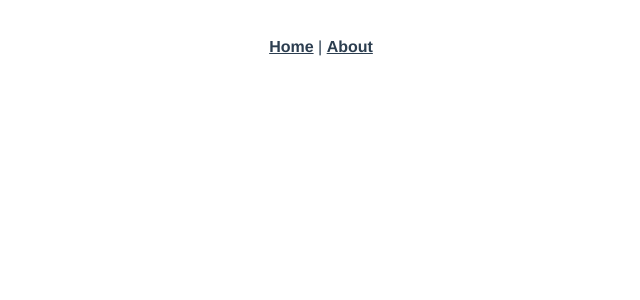
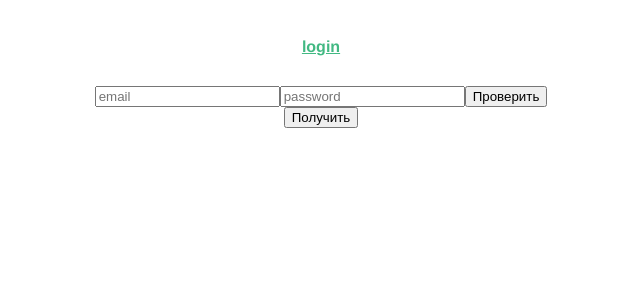
Before and after one commit to Fejoni/ai-front, a Vue app: page /login in a window 1280 px wide. Before the commit this address had no page. Shown: the top 300 px of the page, without its empty margins (319-959 px from the left). Built offline with nearby package versions, Linux system fonts and the light colour scheme.

Commit message:
start front

```diff
--- a/package.json
+++ b/package.json
@@ -7,8 +7,10 @@
     "build": "vue-cli-service build"
   },
   "dependencies": {
+    "axios": "^0.27.2",
     "core-js": "^3.8.3",
     "vue": "^3.2.13",
+    "vue-axios": "^3.4.1",
     "vue-router": "^4.0.3",
     "vuex": "^4.0.0"
   },
--- a/src/App.vue
+++ b/src/App.vue
@@ -1,7 +1,6 @@
 <template>
   <nav>
-    <router-link to="/">Home</router-link> |
-    <router-link to="/about">About</router-link>
+    <router-link to="/login">login</router-link>
   </nav>
   <router-view/>
 </template>
--- /dev/null
+++ b/src/api/api.js
@@ -0,0 +1,19 @@
+import axios from "axios";
+
+let instance = axios.create({
+    withCredentials: true,
+});
+
+instance.interceptors.request.use(request => {
+    request.headers.common['Accept']       = 'application/json';
+    request.headers.common['Content-Type'] = 'application/json';
+    return request;
+});
+
+instance.interceptors.response.use(
+    response => { return response },
+    error => { return Promise.reject(error)}
+);
+
+
+export default instance;
--- a/src/main.js
+++ b/src/main.js
@@ -3,4 +3,7 @@ import App from './App.vue'
 import router from './router'
 import store from './store'
 
-createApp(App).use(store).use(router).mount('#app')
+import axios from "axios";
+import VueAxios from "vue-axios";
+
+createApp(App).use(store).use(router).use(VueAxios,axios).mount('#app')
--- a/src/router/index.js
+++ b/src/router/index.js
@@ -1,11 +1,16 @@
 import { createRouter, createWebHistory } from 'vue-router'
 import HomeView from '../views/HomeView.vue'
-
+import Login from "@/views/Login";
 const routes = [
   {
     path: '/',
     name: 'home',
     component: HomeView
+  },
+  {
+    path: '/login',
+    name: 'login',
+    component: Login
   },
   {
     path: '/about',
--- /dev/null
+++ b/src/views/Login.vue
@@ -0,0 +1,47 @@
+<template>
+<div>
+  <form action="#">
+    <input v-model="email" type="email" placeholder="email">
+    <input v-model="password" type="password" placeholder="password">
+    <button type="submit" @click.prevent="login">Проверить</button>
+  </form>
+  <button type="submit" @click.prevent="get">Получить</button>
+</div>
+</template>
+
+<script>
+import axios from "axios";
+import api from "@/api/api";
+
+export default {
+  name: "Login",
+
+  data() {
+    return {
+      email: null,
+      password: null,
+    }
+  },
+  methods: {
+    login() {
+        api.get('http://ai.test:8000/sanctum/csrf-cookie').then(res => {
+          return api.post('http://ai.test:8000/login', {
+            email: 'egor3k3@mail.ru',
+            password: 'egor3k3@mail.ru',
+          }).then(res2 => {
+            console.log(res2)
+          })
+        })
+    },
+    get() {
+      api.get('http://ai.test:8000/api/get').then(res3 => {
+        console.log(res3)
+      })
+    }
+  }
+}
+</script>
+
+<style scoped>
+
+</style>
--- a/vue.config.js
+++ b/vue.config.js
@@ -1,4 +1,8 @@
 const { defineConfig } = require('@vue/cli-service')
 module.exports = defineConfig({
-  transpileDependencies: true
+  transpileDependencies: true,
+  devServer: {
+    host: 'app.ai.test',
+    headers: { "Access-Control-Allow-Origin": "*" , "Access-Control-Allow-Credentials": true}
+  }
 })
```
Also changed, not shown: src/api/repository.js (added, +18 -0 lines), 1 other file (tests, documents, lock files or other folders).
